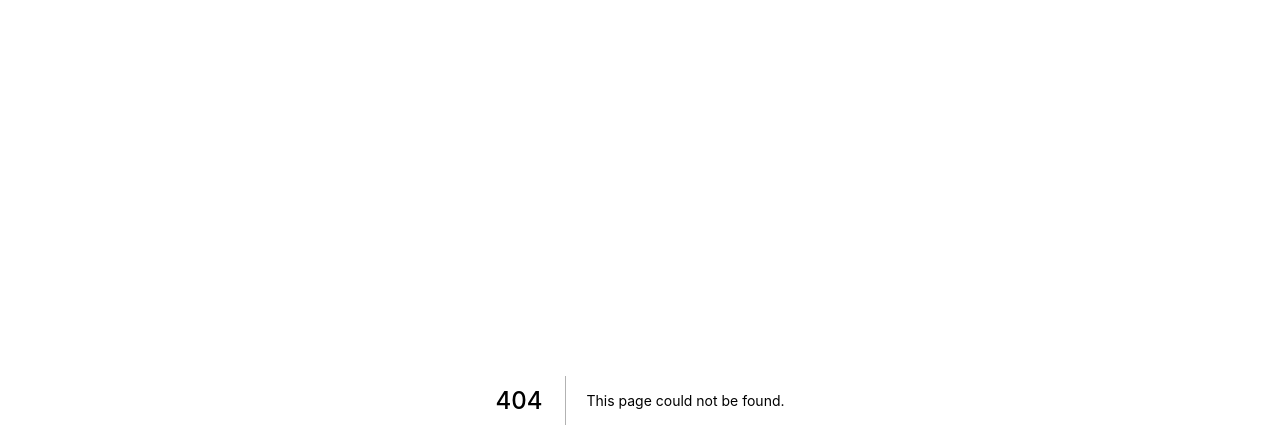
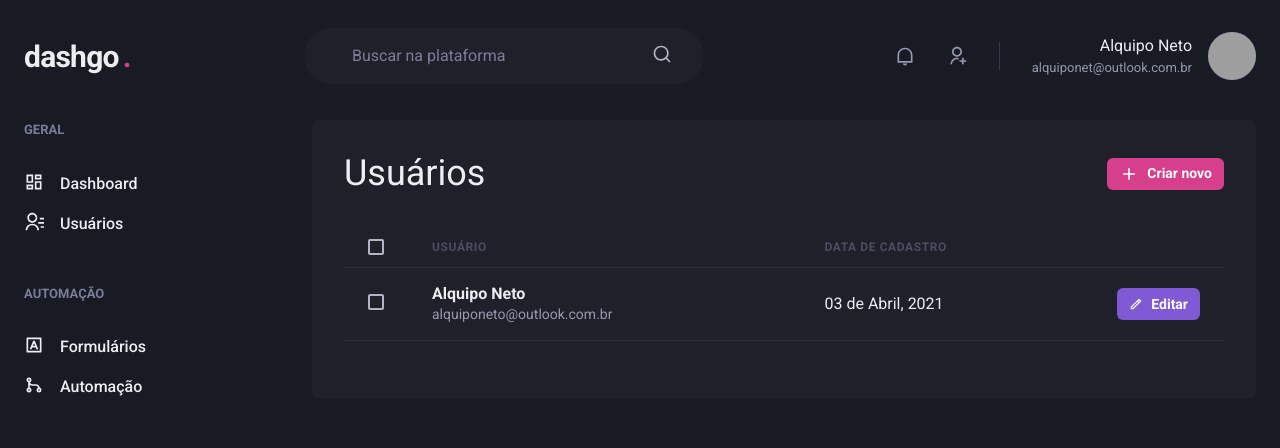
Before and after one commit to Alquipo/dashGo, a Next.js app: page /users in a window 1280 px wide. Before the commit this address had no page. Shown: the top 448 px of the page. Built offline with nearby package versions, Linux system fonts and the light colour scheme; grey boxes are pictures that could not be loaded.

Commit message:
feat: users

```diff
--- /dev/null
+++ b/src/pages/users/index.tsx
@@ -0,0 +1,61 @@
+import { Box, Button, Checkbox, Flex, Heading, Icon, Table, Tbody, Td, Text, Th, Thead, Tr } from "@chakra-ui/react";
+import { RiAddLine, RiPencilLine } from "react-icons/ri";
+import { Header } from "../../components/Header";
+import { Sidebar } from "../../components/Sidebar";
+
+export default function UserList() {
+  return (
+    <Box>
+      <Header />
+
+      <Flex w="100%" my='6' maxWidth={1480} px='6' mx='auto' >
+        <Sidebar />
+
+        <Box flex='1' borderRadius={8} bg='gray.800' p='8'>
+          <Flex mb='8' justify='space-between' align='center'>
+            <Heading siz='lg' fontWeight="normal">Usuários</Heading>
+
+            <Button as='a' size='sm' fontSize='sm' colorScheme='pink' leftIcon={<Icon as={RiAddLine} fontSize='20' />}>
+              Criar novo
+            </Button>
+          </Flex>
+
+          <Table colorScheme='whiteAlpha'>
+
+            <Thead>
+              <Tr>
+                <Th px='6' color='gray.300' width='8'>
+                  <Checkbox colorScheme='pink' />
+                </Th>
+                <Th>Usuário</Th>
+                <Th>Data de cadastro</Th>
+                <Th width='8'></Th>
+              </Tr>
+            </Thead>
+
+            <Tbody>
+              <Tr>
+                <Td px='6'>
+                  <Checkbox colorScheme='pink' />
+                </Td>
+                <Td>
+                  <Box>
+                    <Text fontWeight='bold'>Alquipo Neto</Text>
+                    <Text fontSize='sm' color='gray.300'>alquiponeto@outlook.com.br</Text>
+                  </Box>
+                </Td>
+                <Td>03 de Abril, 2021</Td>
+                <Td>
+                  <Button as='a' size='sm' fontSize='sm' colorScheme='purple' leftIcon={<Icon as={RiPencilLine} fontWeight='16'/>}>
+                   Editar
+                  </Button>
+                </Td>
+              </Tr>
+            </Tbody>
+
+          </Table>
+        </Box>
+      </Flex>
+    </Box>
+  )
+}
```
